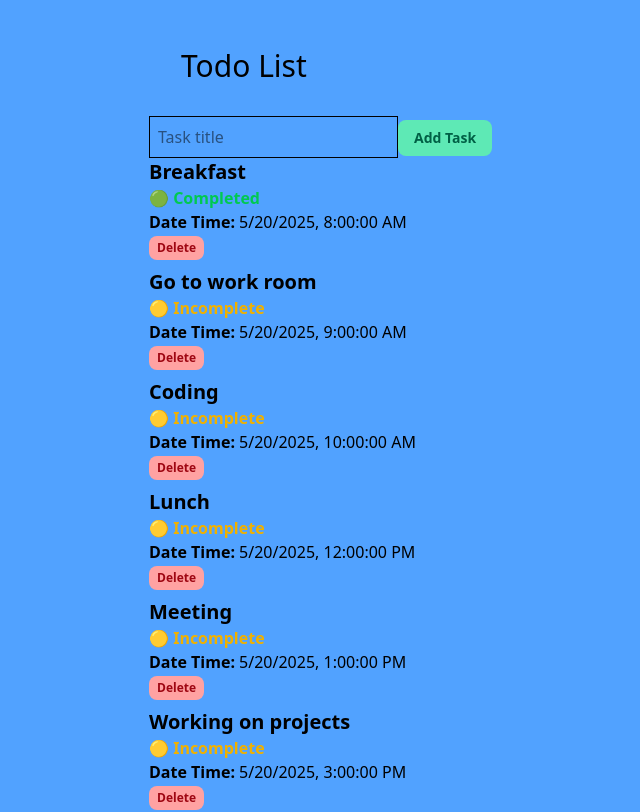
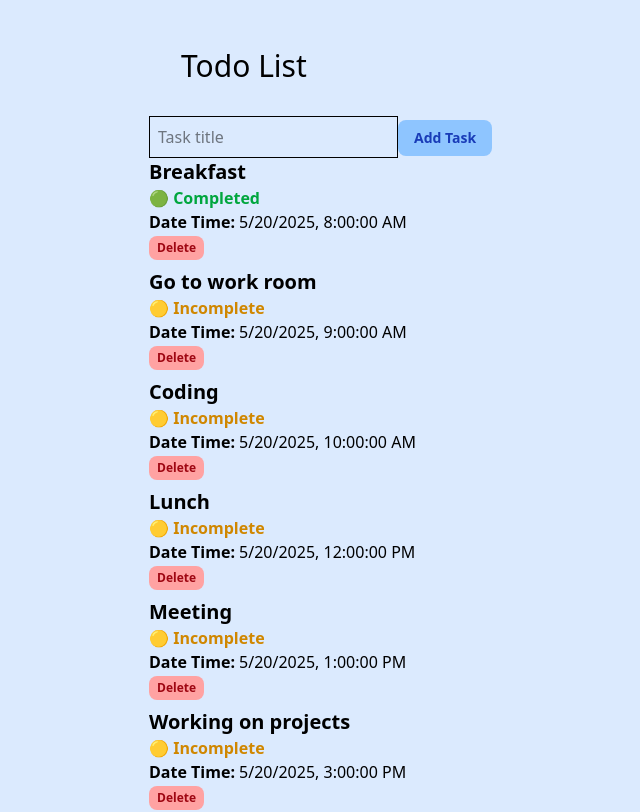
Before and after one commit to muhammmadrizki/todo-list, a React (Vite) app: page / in a window 1280 px wide. Shown: the top 812 px of the page, without its empty margins (235-875 px from the left). Built offline with nearby package versions, Linux system fonts and the light colour scheme.

Commit message:
fix: some styles

```diff
--- a/index.html
+++ b/index.html
@@ -6,7 +6,7 @@
     <meta name="viewport" content="width=device-width, initial-scale=1.0" />
     <title>Todo List</title>
   </head>
-  <body>
+  <body class="bg-blue-100">
     <div id="root"></div>
     <script type="module" src="/src/main.tsx"></script>
   </body>
--- a/src/App.tsx
+++ b/src/App.tsx
@@ -90,7 +90,7 @@ export function App() {
   }
 
   return (
-    <div className="p-4 bg-blue-400 flex justify-center">
+    <div className="p-4 flex justify-center">
       <section className="w-full max-w-lg">
         {" "}
         <h1 className="p-8 text-3xl">Todo List</h1>
@@ -103,9 +103,7 @@ export function App() {
             placeholder="Task title"
             className="p-2 border"
           />
-          <Button type="submit" className="p-2 bg-blue-300">
-            Add Task
-          </Button>
+          <Button type="submit">Add Task</Button>
         </form>
         <ul className="space-y-2">
           {tasks.map((task) => {
--- a/src/components/button.tsx
+++ b/src/components/button.tsx
@@ -2,7 +2,7 @@ export function Button(props: React.ButtonHTMLAttributes<HTMLButtonElement>) {
   return (
     <button
       {...props}
-      className="px-4 py-2 font-bold bg-emerald-300 text-emerald-800 rounded-lg text-sm"
+      className="px-4 py-2 font-bold bg-blue-300 text-blue-800 rounded-lg text-sm"
     />
   );
 }
--- a/src/components/task-card.tsx
+++ b/src/components/task-card.tsx
@@ -13,9 +13,9 @@ export function TaskCard({
       <h2 className="text-xl font-bold">{task.title}</h2>
       <p className="font-bold">
         {task.completed ? (
-          <span className="text-green-500">🟢 Completed</span>
+          <span className="text-green-600">🟢 Completed</span>
         ) : (
-          <span className="text-yellow-500">🟡 Incomplete</span>
+          <span className="text-yellow-600">🟡 Incomplete</span>
         )}
       </p>
       <p>
```
Also changed, not shown: 1 other file (tests, documents, lock files or other folders).
